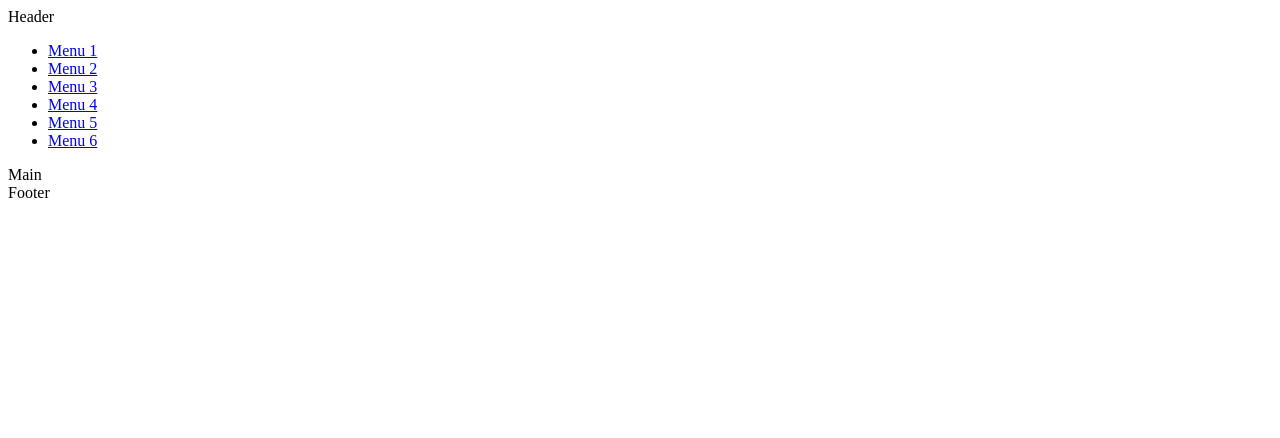
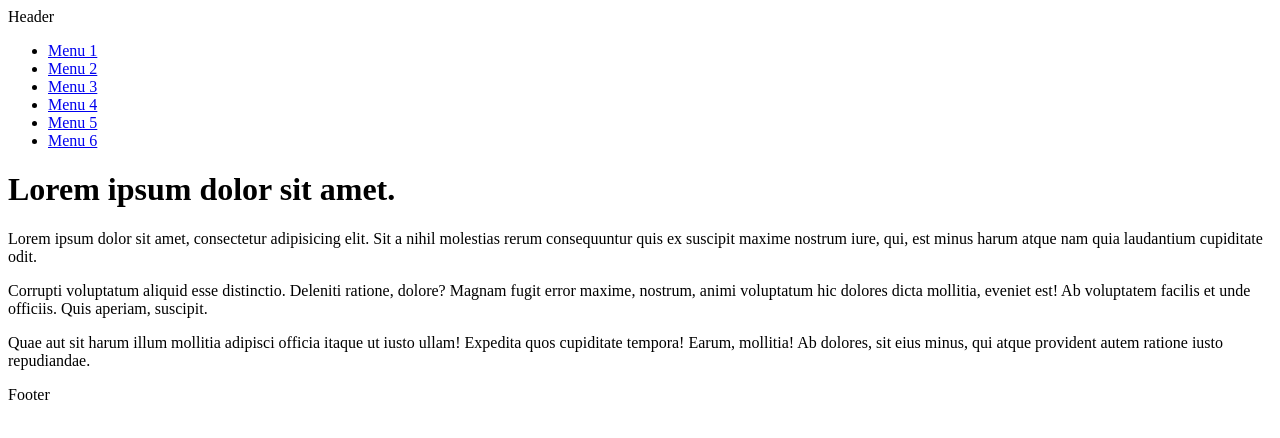
Before and after one commit to Wexwill/lessonGit, a plain HTML site: page index.html in a window 1280 px wide. Drawn offline with Linux system fonts and the light colour scheme.

Commit message:
Update main container

```diff
--- a/index.html
+++ b/index.html
@@ -7,6 +7,7 @@
 <body>
 
 	<header class="header">Header</header>
+
 	<nav class="nav">
 		<ul>
 			<li><a href="#">Menu 1</a></li>
@@ -17,7 +18,17 @@
 			<li><a href="#">Menu 6</a></li>
 		</ul>
 	</nav>
-	<main class="main">Main</main>
+
+	<main class="main">
+
+		<h1>Lorem ipsum dolor sit amet.</h1>
+
+		<p>Lorem ipsum dolor sit amet, consectetur adipisicing elit. Sit a nihil molestias rerum consequuntur quis ex suscipit maxime nostrum iure, qui, est minus harum atque nam quia laudantium cupiditate odit.</p>
+		<p>Corrupti voluptatum aliquid esse distinctio. Deleniti ratione, dolore? Magnam fugit error maxime, nostrum, animi voluptatum hic dolores dicta mollitia, eveniet est! Ab voluptatem facilis et unde officiis. Quis aperiam, suscipit.</p>
+		<p>Quae aut sit harum illum mollitia adipisci officia itaque ut iusto ullam! Expedita quos cupiditate tempora! Earum, mollitia! Ab dolores, sit eius minus, qui atque provident autem ratione iusto repudiandae.</p>
+
+	</main>
+
 	<footer class="footer">Footer</footer>
 
 </body>
```
